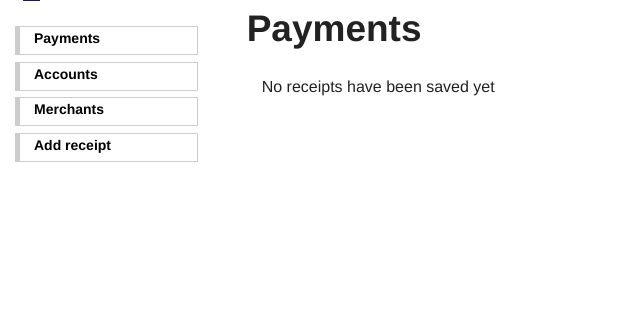
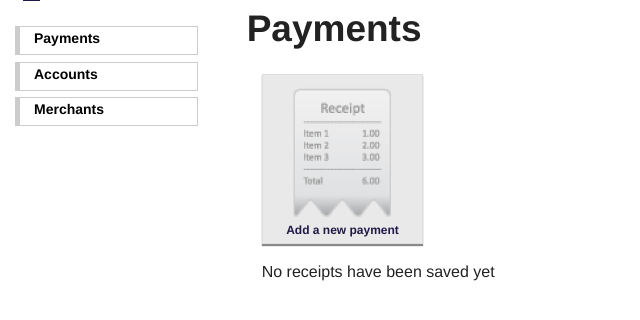
Before and after one commit to geoffreymuchai/risiti, a Django app: page /receipt/ in a window 1280 px wide. Shown: the part 49-369 px from the top of the page, without its empty margins (0-640 px from the left). Run offline with Django 3.2, Linux system fonts and the light colour scheme; data that the repository does not hold is empty; some libraries are stand-ins or nearby versions.

Commit message:
List styling on the Payments screen

```diff
--- a/static/css/main.css
+++ b/static/css/main.css
@@ -43,7 +43,7 @@ button, .button {
 }
 
 .card {
-	display: inline-block;
+	display: inline-table;
 	margin: 0 1em 1.25em 0;
 	border: 1px solid #ddd;
 	padding: 0.625em 0.75em;
@@ -52,6 +52,11 @@ button, .button {
 	-webkit-box-shadow: 0px 2px 1px #888;
 	box-shadow: 0px 2px 1px #888;
 	font-size: 12px;
+}
+
+.card.create.label {
+	color: #211a46;
+	text-align: center;
 }
 
 .card ul {
@@ -68,16 +73,8 @@ button, .button {
 	font-weight: bold;
 }
 
-.card table {
-	margin: 0px auto;
-}
-
-.card table td p {
-	word-break:break-all;
-}
-
-.card table tr.description {
-	vertical-align: top;
+.card #image-container {
+	margin-bottom: 1em;
 }
 
 .side-nav li {
--- a/templates/risiti/base.html
+++ b/templates/risiti/base.html
@@ -43,7 +43,6 @@
 					<li><a href="{% url 'payment_list' %}">Payments</a></li>
 					<li><a href="{% url 'account_list' %}">Accounts</a></li>
 					<li><a href="{% url 'merchant_list' %}">Merchants</a></li>
-					<li><a href="{% url 'payment_create' %}">Add receipt</a></li>
 				</ul>
 			</div>
 			<div class="large-10 columns">
--- a/templates/risiti/receipt_list.html
+++ b/templates/risiti/receipt_list.html
@@ -5,34 +5,36 @@
 	<div class="row">
 		<h2>Payments</h2>
 			<div class="large-12 columns">
+				<a class="small-2 card create big secondary label" href="{% url 'payment_create' %}">
+					<div>
+						<img src="{% static 'img/dummy-receipt.png' %}">
+					</div>
+					Add a new payment
+				</a>
 			{% for payment in payment_list %}
-				<div class="card small-3">
-					<div>
+				<div class="small-3 card">
+					<div id="image-container">
 						{% if payment.image %}
-							<img src="{{ payment.receipt.image.url }}" />
+							<img src="{{ payment.image.url }}" />
 						{% else %}
 							<img src="{% static 'img/dummy-receipt.png' %}">
 						{% endif %}
 					</div>
 					<div>
-						<table>
-							<tr>
-								<td><strong>Date:</strong></td>
-								<td>{{ payment.date|date:"jS-M-Y" }}</td>
-							</tr>
-							<tr>
-								<td><strong>Account:</strong></td>
-								<td>{{ payment.bought_from }}</td>
-							</tr>
-							<tr>
-								<td><strong>Amount:</strong></td>
-								<td>Ksh. {{ payment.price }}</td>
-							</tr>
-							<tr class="description">
-								<td><strong>Description:</strong></td>
-								<td><p>{{ payment.description }}</p></td>
-							</tr>
-						</table>
+						<ul class="pricing-table">
+								<li class="price">
+									Ksh. {{ payment.price }}
+								</li>
+								<li class="bullet-item">
+									Bought on {{ payment.date|date:"jS/M/Y" }}
+								</li>
+								<li class="bullet-item">
+									{{ payment.description }}
+								</li>
+								<li class="bullet-item">
+									{{ payment.bought_from }}
+								</li>
+						</ul>
 					</div>
 				</div>
 			{% empty %}
```
